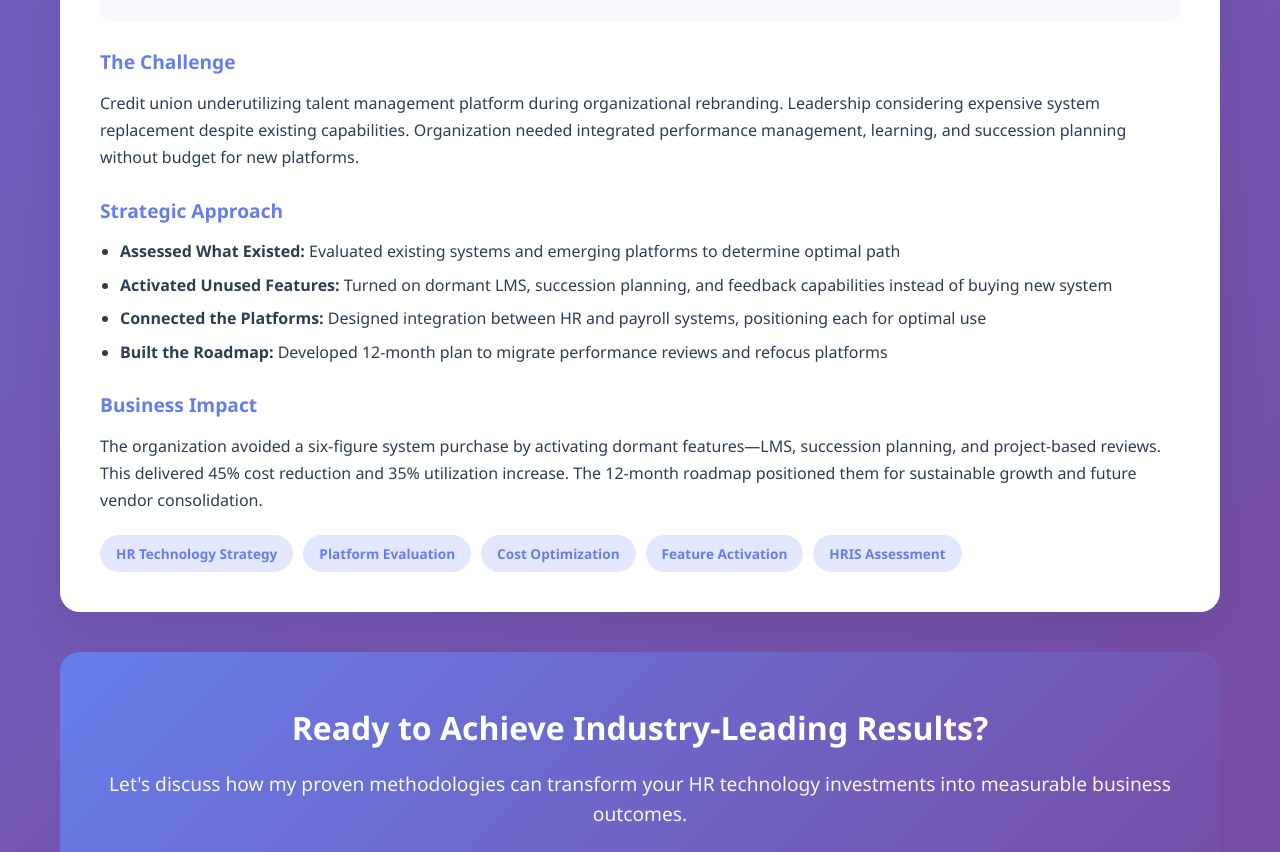
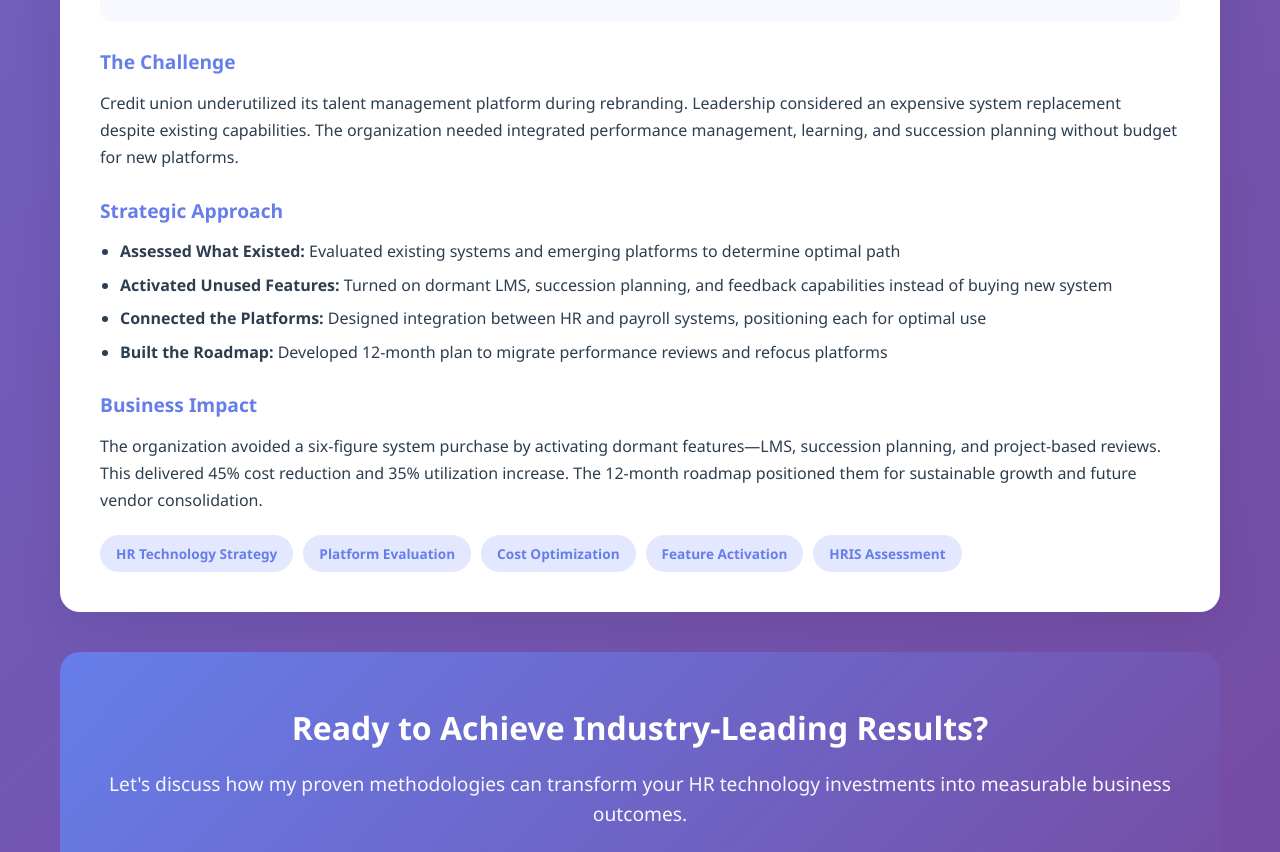
Before and after one commit to jflorxnt/Tech-Portfolio, a plain HTML site: page index.html in a window 1280 px wide. Shown: the part 3859-4711 px from the top of the page. Drawn offline with Linux system fonts and the light colour scheme.

Commit message:
Refine wording in challenge description

```diff
--- a/index.html
+++ b/index.html
@@ -624,7 +624,7 @@
             </div>
 
             <h3>The Challenge</h3>
-            <p>Credit union underutilizing talent management platform during organizational rebranding. Leadership considering expensive system replacement despite existing capabilities. Organization needed integrated performance management, learning, and succession planning without budget for new platforms.</p>
+            <p>Credit union underutilized its talent management platform during rebranding. Leadership considered an expensive system replacement despite existing capabilities. The organization needed integrated performance management, learning, and succession planning without budget for new platforms.</p>
 
             <h3>Strategic Approach</h3>
             <ul>
```
